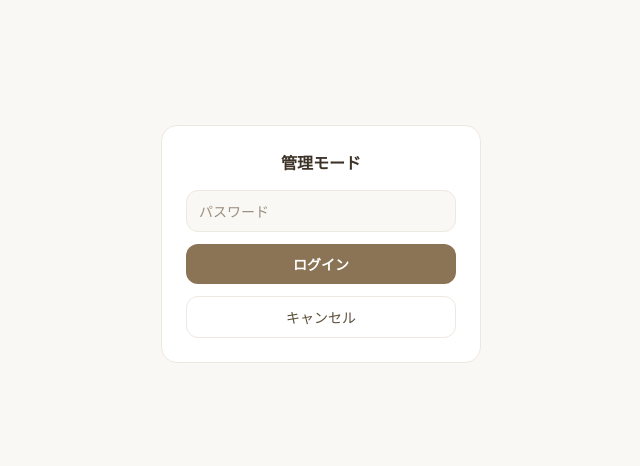
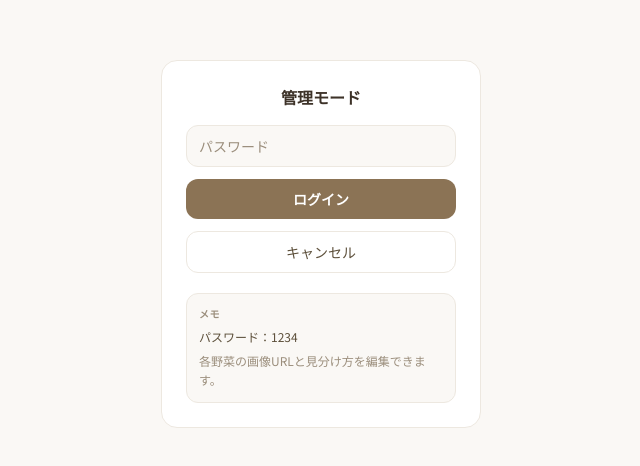
Before and after one commit to kayaefathe1800-dotcom/yasai-guide, a Next.js app: page /admin in a window 1280 px wide. Shown: the part 156-622 px from the top of the page, without its empty margins (319-959 px from the left). Built offline with nearby package versions, Linux system fonts and the light colour scheme.

Commit message:
fix: change admin password to 1234 and add memo on login screen

```diff
--- a/app/admin/page.tsx
+++ b/app/admin/page.tsx
@@ -8,7 +8,7 @@ import { loadVegetables, saveVegetables } from '@/lib/storage'
 // NEXT_PUBLIC_ makes this visible in the client bundle — intentional for a
 // localStorage-only app with no server. This is a UI-layer deterrent only.
 const ADMIN_PASSWORD =
-  process.env.NEXT_PUBLIC_ADMIN_PASSWORD ?? 'yasai123'
+  process.env.NEXT_PUBLIC_ADMIN_PASSWORD ?? '1234'
 
 export default function AdminPage() {
   const router = useRouter()
@@ -80,6 +80,17 @@ export default function AdminPage() {
               キャンセル
             </button>
           </form>
+          <div className="mt-5 p-3 bg-[#faf8f5] rounded-xl border border-[#ede8e0]">
+            <p className="text-[10px] text-[#9b8e7c] font-bold tracking-wider uppercase mb-1.5">
+              メモ
+            </p>
+            <p className="text-xs text-[#5c4f3a] leading-relaxed">
+              パスワード：1234
+            </p>
+            <p className="text-xs text-[#9b8e7c] leading-relaxed mt-1">
+              各野菜の画像URLと見分け方を編集できます。
+            </p>
+          </div>
         </div>
       </div>
     )
```
